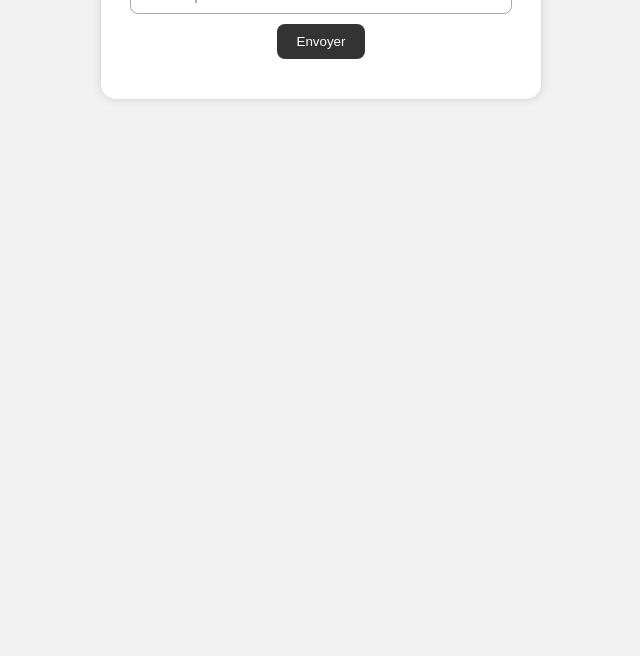
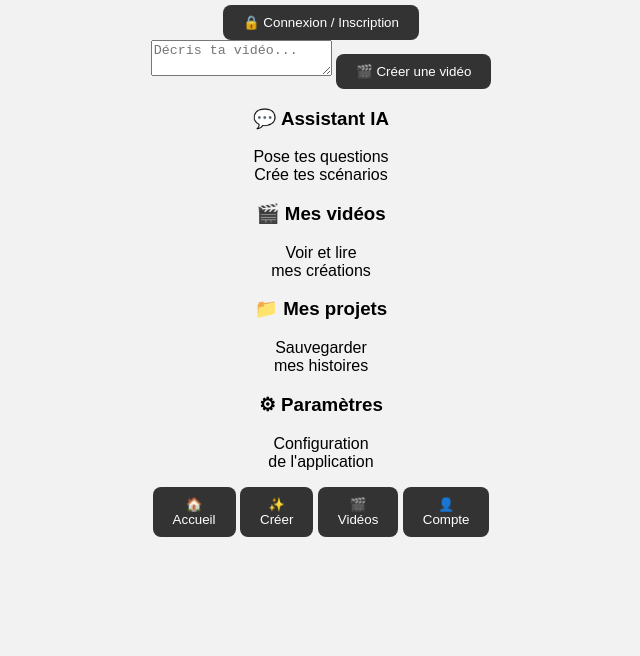
Before and after one commit to marianoaklobo12-cloud/senghoria_ia, a plain HTML site: page index.html in a window 1280 px wide. Shown: the part 144-800 px from the top of the page, without its empty margins (319-959 px from the left). Drawn offline with Linux system fonts and the light colour scheme.

Commit message:
Refactor index.html structure and content

```diff
--- a/index.html
+++ b/index.html
@@ -1,42 +1,79 @@
+
 <!DOCTYPE html>
 <html lang="fr">
 <head>
 <meta charset="UTF-8">
 <meta name="viewport" content="width=device-width, initial-scale=1.0">
+
 <title>Senghor IA</title>
 
+<link rel="stylesheet" href="style.css">
 <link rel="manifest" href="manifest.json">
-  <link rel="stylesheet" href="style.css">
 
-  <meta name="theme-color" content="#333333">
 </head>
 
 <body>
 
+<header>
     <h1>🤖 Senghor IA</h1>
+    <h2>Studio de création vidéo IA</h2>
 
-  <div class="chat">
-    <input id="question" placeholder="Pose ta question...">
-    <button onclick="repondre()">Envoyer</button>
+    <button>🔒 Connexion / Inscription</button>
+</header>
 
-    <p id="reponse"></p>
+
+<textarea id="description" placeholder="Décris ta vidéo..."></textarea>
+
+
+<button class="creer">
+🎬 Créer une vidéo
+</button>
+
+
+<section class="cartes">
+
+<div>
+<h3>💬 Assistant IA</h3>
+<p>Pose tes questions<br>
+Crée tes scénarios</p>
 </div>
+
+
+<div>
+<h3>🎬 Mes vidéos</h3>
+<p>Voir et lire<br>
+mes créations</p>
+</div>
+
+
+<div>
+<h3>📁 Mes projets</h3>
+<p>Sauvegarder<br>
+mes histoires</p>
+</div>
+
+
+<div>
+<h3>⚙ Paramètres</h3>
+<p>Configuration<br>
+de l'application</p>
+</div>
+
+
+</section>
+
+
+<footer>
+
+<button>🏠<br>Accueil</button>
+<button>✨<br>Créer</button>
+<button>🎬<br>Vidéos</button>
+<button>👤<br>Compte</button>
+
+</footer>
+
 
 <script src="script.js"></script>
 
-  <script>
-    if ("serviceWorker" in navigator) {
-      window.addEventListener("load", () => {
-        navigator.serviceWorker.register("service-worker.js")
-          .then(() => {
-            console.log("Senghor IA PWA activée");
-          })
-          .catch((erreur) => {
-            console.log("Erreur service worker :", erreur);
-          });
-      });
-    }
-  </script>
-
 </body>
 </html>
```
Lines whose indentation alone changed are shown as unchanged.
